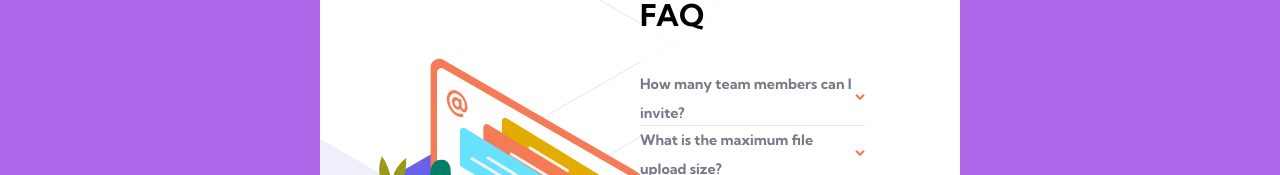
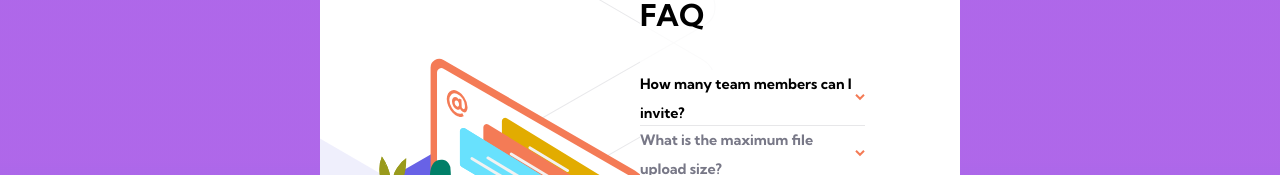
Before and after one commit to Aladiah96/FAQ-accordion-card---Frontend-Mentor-main, a plain HTML site: page index.html in a window 1280 px wide. Both pictures are taken after a click on the button "How many team members can I invite?". Shown: the part 162-337 px from the top of the page. Drawn offline with Linux system fonts and the light colour scheme.

Commit message:
Almost there

```diff
--- a/function.js
+++ b/function.js
@@ -1,17 +1,21 @@
-window.addEventListener("load", function () {
-const titulo = document.querySelector(".titulo")
-const resposta = document.querySelector(".resposta")
-const seta = document.querySelector(".seta")
+window.addEventListener("load", function() {
 
-titulo.addEventListener ("click", e => {
-    if (resposta.style.display == "none") {
-            resposta.style.display = "block"
-            titulo.style.color = "black"
-            seta.style.transform= "scaleY(-1)"
-     } else {
-            resposta.style.display = "none"
-            titulo.style.color = "#787887"
-            seta.style.transform= "scaleY(1)"
-     }
+       var acc = document.getElementsByClassName("titulo");
+       var i;
+
+       for (i = 0; i < acc.length; i++) {
+              acc[i].addEventListener("click", function() {
+                     /* Toggle between adding and removing the "active" class,
+                     to highlight the button that controls the panel */
+                     this.classList.toggle("active");
+
+                     /* Toggle between hiding and showing the active panel */
+                     var panel = this.nextElementSibling;
+                     if (panel.style.display === "block") {
+                            panel.style.display = "none";
+                     } else {
+                            panel.style.display = "block";
+                     }
+              });
+       }
 })
-});
--- a/style.css
+++ b/style.css
@@ -119,6 +119,10 @@ h2 img {
        color: var(--clr-dark-grayish-blue);
     }
 
+    .active, .accordion:hover {
+        color: black;
+      }
+
     .btn {
         display: flex;
         justify-content: space-between;
```
Also changed, not shown: index.html (line endings or trailing spaces).
